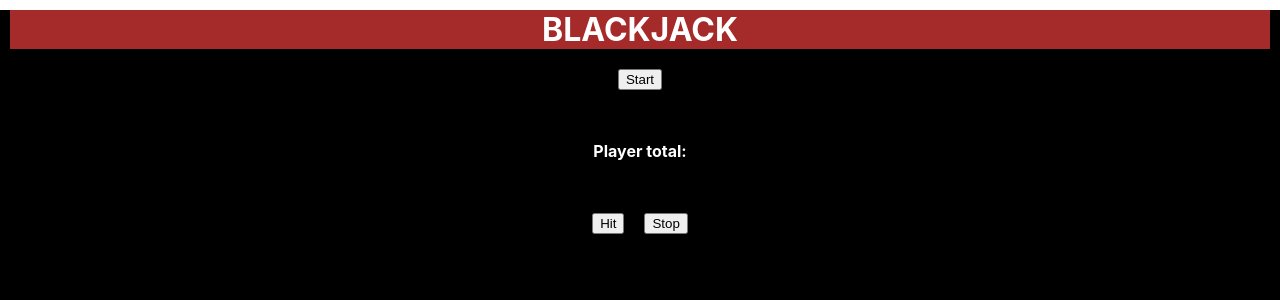
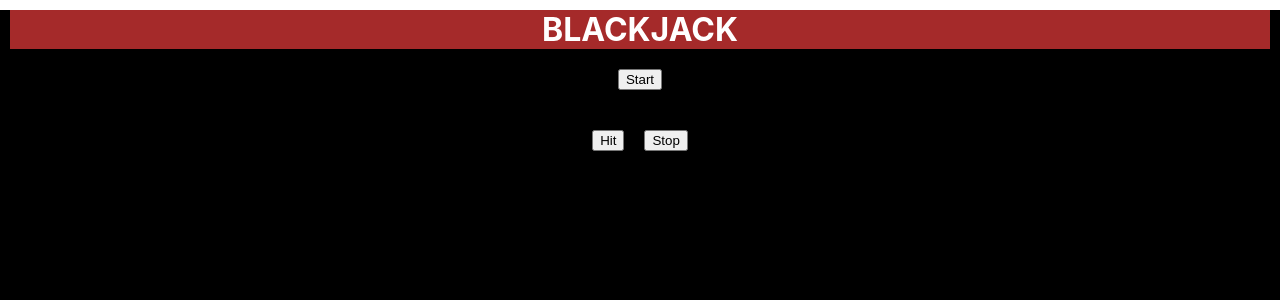
Before and after one commit to seilcho7/week_12-backjack, a React (Create React App) app: page / in a window 1280 px wide. Shown: the top 300 px of the page. Built offline with nearby package versions, Linux system fonts and the light colour scheme; the HTML template or start-up script is replaced by a standard one.

Commit message:
add ternary on player total

```diff
--- a/src/Deck.js
+++ b/src/Deck.js
@@ -35,7 +35,7 @@ class Deck extends React.Component {
                     {this.state.index > 6 && this.state.p1 ? <div className="card"><p className="top">{this.state.p1[5].Value}</p><img className="card-img-top" src={this.state.p1[5].Suit}></img><p className="bot">{this.state.p1[5].Value}</p></div> : null}
                     {this.state.index > 7 && this.state.p1 ? <div className="card"><p className="top">{this.state.p1[6].Value}</p><img className="card-img-top" src={this.state.p1[6].Suit}></img><p className="bot">{this.state.p1[6].Value}</p></div> : null}
                     </div>
-                    <h4>Player total: {this.state.playerTotal}</h4>
+                    {this.state.playerTotal ? <h4>Player total: {this.state.playerTotal}</h4> : null}
                     {this.state.p2 ? <h3>Dealer: </h3> : null}
                     <div className="line">
                     {this.state.p2 ? <div className="p2"><div className="card"><p className="top">{this.state.p2[0].Value}</p><img className="card-img-top" src={this.state.p2[0].Suit}></img><p className="bot">{this.state.p2[0].Value}</p></div></div> : null}
```
